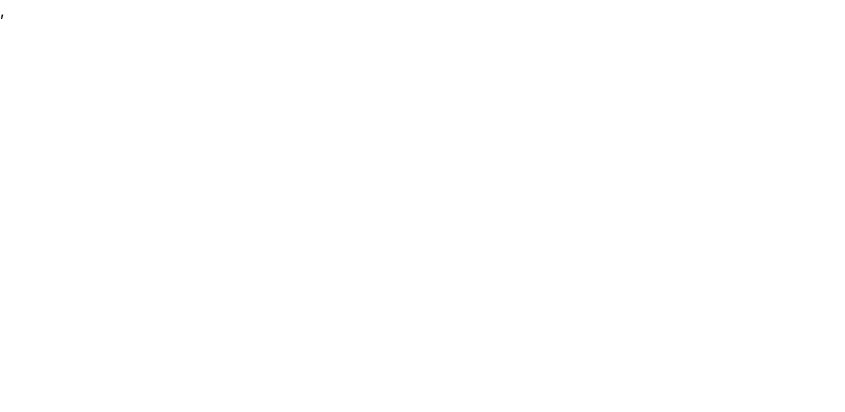
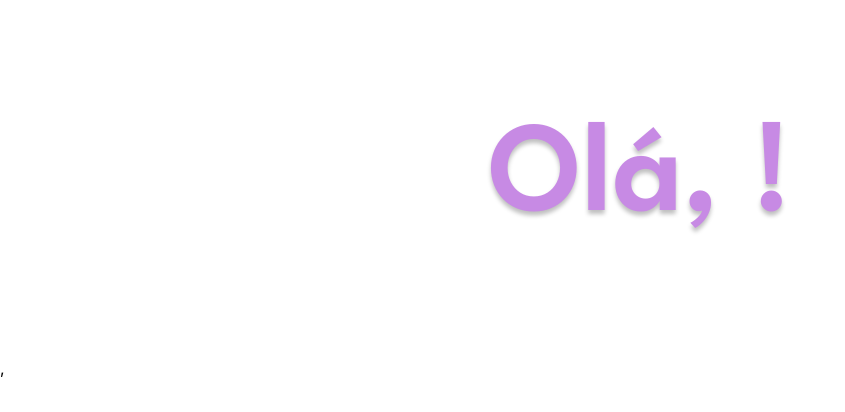
Before and after one commit to DSborini/ba-blue, a React (Create React App) app: page /home in a window 1280 px wide. Before the commit this address had no page. Shown: the top 412 px of the page, without its empty margins (0-845 px from the left). Built offline with nearby package versions, Linux system fonts and the light colour scheme.

Commit message:
add home page and user name settings

```diff
--- a/src/assets/styles/mobile.css
+++ b/src/assets/styles/mobile.css
@@ -21,9 +21,13 @@
     color: #6692BA;
     font-size: 7vw;
     line-height: 8vw;
-    text-align: center;
     font-feature-settings: 'liga' off, 'clig' off;
     text-shadow: 0px 4px 4px rgba(0, 0, 0, 0.25);
+}
+
+.h1 {
+    color: #C78AE4;
+    font-size: 10vw;
 }
 
 /* Images */
@@ -102,8 +106,10 @@
 
 .avatar-group {
     display: grid;
-    grid-template-columns: repeat(2, 1fr); /* 2 colunas de largura igual */
-    gap: 0vh; /* Espaçamento entre os itens */
+    grid-template-columns: repeat(2, 1fr);
+    /* 2 colunas de largura igual */
+    gap: 0vh;
+    /* Espaçamento entre os itens */
     margin-top: 6vh;
 }
 
--- a/src/index.js
+++ b/src/index.js
@@ -4,6 +4,7 @@ import { BrowserRouter as Router, Routes, Route } from 'react-router-dom';
 import './index.css';
 import App from './App';
 import AvatarSelection from './pages/avatarSelection';
+import Home from './pages/home';
 
 import reportWebVitals from './reportWebVitals';
 
@@ -14,6 +15,7 @@ root.render(
         <Routes>
             <Route path="/" element={<App />} />
             <Route path="/avatar" element={<AvatarSelection />} />
+            <Route path="/home" element={<Home />} />
         </Routes>
     </Router>,
   </React.StrictMode>
--- a/src/pages/avatarSelection.jsx
+++ b/src/pages/avatarSelection.jsx
@@ -1,16 +1,29 @@
 import React from 'react';
+import { useNavigate } from 'react-router-dom';
 import AvatarCard from '../components/avatarCard';
 import avatarOptions from '../resources/avatarOptions';
+import useInfoState from '../resources/userInfoState';
 
-const generateRandomKey = () => Math.random().toString(36).substring(7);
+function AvatarSelection() {
+    const setUserSelectedAvatar = useInfoState((state) => state.setUserSelectedAvatar);
+    const navigate = useNavigate();
 
-const AvatarSelection = () => {
+    const handleSelectAvatarClick = (avatarName) => {
+        setUserSelectedAvatar(avatarName);
+
+        navigate('/home');
+    };
+
     return (
         <div className='avatar-div-1'>
             <p className='spartan paragraph'>Agora preciso que você selecione um avatar:</p>
             <div className='avatar-group'>
-                {avatarOptions.map((avatar, index) => (
-                    <AvatarCard key={generateRandomKey()} imagePath={require(`../assets/images/${avatar.path}`)} />
+                {avatarOptions.map((avatar) => (
+                    <AvatarCard
+                        key={avatar.name}
+                        imagePath={require(`../assets/images/${avatar.path}`)}
+                        onClick={() => handleSelectAvatarClick(avatar.name)}
+                    />
                 ))}
             </div>
         </div>
--- /dev/null
+++ b/src/pages/home.jsx
@@ -0,0 +1,14 @@
+import React from 'react';
+import userInfoState from '../resources/userInfoState';
+
+function Home() {
+    const userName = userInfoState((state) => state.userName);
+
+    return (
+        <div>
+            <p className='spartan paragraph h1'>Olá, {userName}!</p>
+        </div>
+    );
+}
+
+export default Home;
--- a/src/pages/start.jsx
+++ b/src/pages/start.jsx
@@ -15,7 +15,7 @@ function Start() {
         setShowInputAndEnterButton(true);
     };
 
-    const handleSelectAvatarClick = () => {
+    const handleEnterClick = () => {
         const input = document.querySelector('.common-styles.input');
         const userName = input.value;
         setUserName(userName);
@@ -39,7 +39,7 @@ function Start() {
                     <div className='start-div-3'>
                         <>
                             <input type='text' className='common-styles input spartan placeholder' placeholder='Digite aqui' />
-                            <button className='common-styles spartan' onClick={handleSelectAvatarClick}>Entrar</button>
+                            <button className='common-styles spartan' onClick={handleEnterClick}>Entrar</button>
                         </>
                     </div>
                 </div>
```
